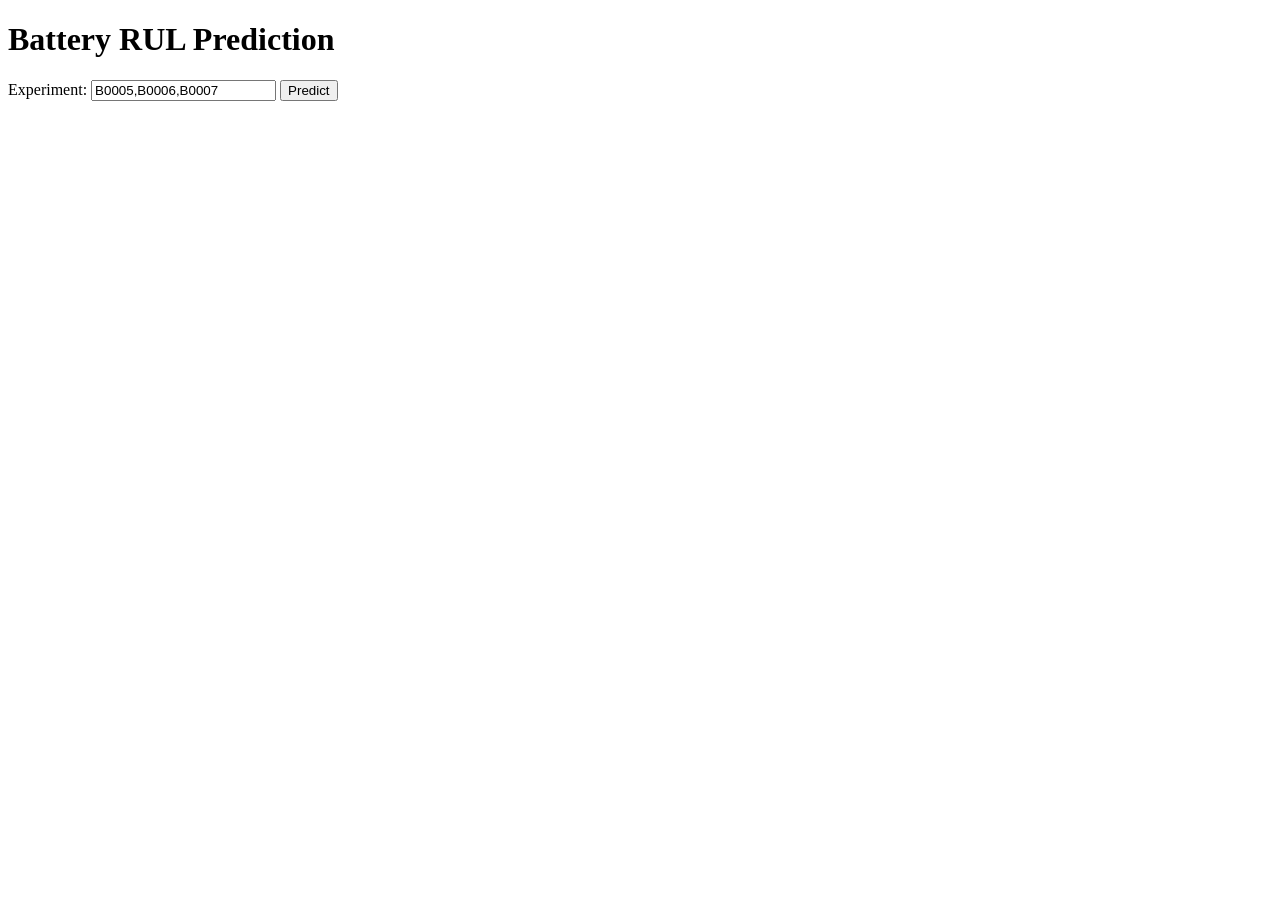
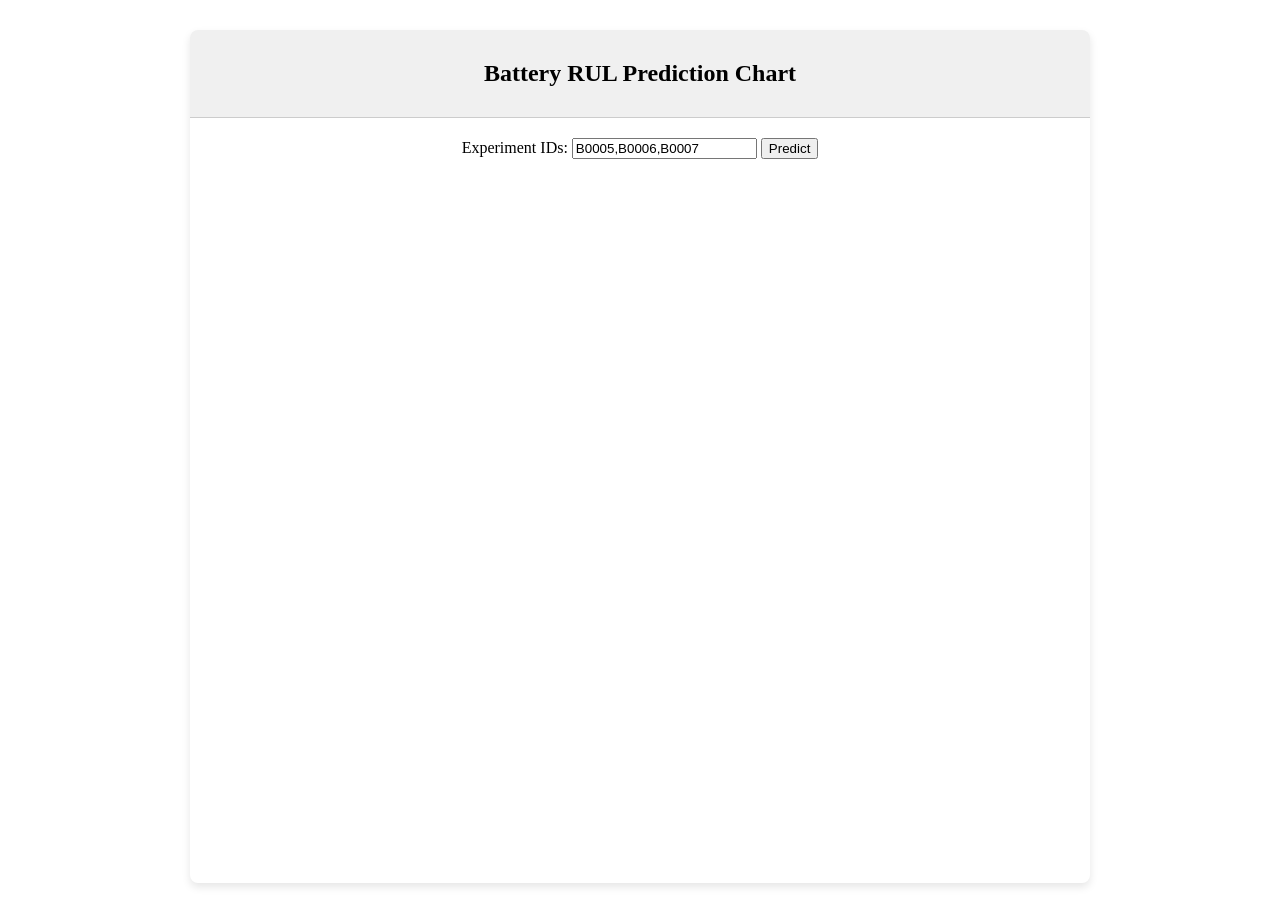
Before and after one commit to Roshr2211/Dashboard_RUL, a website: page public/index.html in a window 1280 px wide. Before the commit the page ends 800 px from the top, so only its background shows below. Drawn offline with nearby package versions, Linux system fonts and the light colour scheme.

Commit message:
reload changes fixed

```diff
--- a/public/index.html
+++ b/public/index.html
@@ -5,18 +5,53 @@
     <meta name="viewport" content="width=device-width, initial-scale=1.0">
     <title>Battery RUL Prediction</title>
     <script src="https://cdn.jsdelivr.net/npm/chart.js"></script>
+    <style>
+        .card {
+            max-width: 900px; /* Increased width */
+            margin: 30px auto;
+            box-shadow: 0 4px 8px rgba(0,0,0,0.1);
+            border-radius: 8px;
+            overflow: hidden;
+        }
+        .card-header {
+            background-color: #f0f0f0;
+            padding: 10px;
+            border-bottom: 1px solid #ccc;
+            text-align: center;
+        }
+        .card-body {
+            padding: 20px; /* Reduced padding for better alignment */
+            display: flex;
+            justify-content: center; /* Center the form and chart */
+            align-items: center;
+            flex-direction: column;
+        }
+        canvas {
+            width: 100%; /* Ensure the chart takes full width of the card */
+            max-width: 800px; /* Limit maximum width of the chart */
+            height: 700px;
+        }
+    </style>
 </head>
 <body>
-    <h1>Battery RUL Prediction</h1>
+    <div class="card">
+        <div class="card-header">
+            <h2>Battery RUL Prediction Chart</h2>
+        </div>
+        <div class="card-body">
             <form id="predictForm">
-        <label for="experiment">Experiment:</label>
+                <label for="experiment">Experiment IDs:</label>
                 <input type="text" id="experiment" name="experiment" value="B0005,B0006,B0007">
                 <button type="submit">Predict</button>
             </form>
             <div>
                 <canvas id="predictionChart"></canvas>
             </div>
+        </div>
+    </div>
+
     <script>
+        let myChart = null;
         document.getElementById('predictForm').addEventListener('submit', async (event) => {
             event.preventDefault();
             const experiment = document.getElementById('experiment').value.split(',');
@@ -31,18 +66,23 @@
 
             const data = await response.json();
             const ctx = document.getElementById('predictionChart').getContext('2d');
+            if (myChart) {
+                myChart.destroy();
+            }
 
-            new Chart(ctx, {
+            myChart =  new Chart(ctx, {
                 type: 'line',
                 data: {
                     labels: Array.from({ length: data.true_values.length }, (_, i) => i + 1),
                     datasets: [
                         {
                             label: 'Predicted',
+                            // borderColor: '#f3545d',
+                            // pointBackgroundColor: 'rgba(243, 84, 93, 0.6)',
                             data: data.predictions,
                             borderColor: 'rgba(75, 192, 192, 1)',
-                            borderWidth: 1,
-                            fill: false
+                            borderWidth: 2,
+                            fill: true
                         },
                         {
                             label: 'True',
@@ -54,6 +94,16 @@
                     ]
                 },
                 options: {
+                    responsive: true,
+                    maintainAspectRatio: false,
+                    legend: {
+                        display: true,
+                        position: 'top'
+                    },
+                    tooltips: {
+                        mode: 'index',
+                        intersect: false
+                    },
                     scales: {
                         x: {
                             title: {
```
Lines whose indentation alone changed are shown as unchanged.
